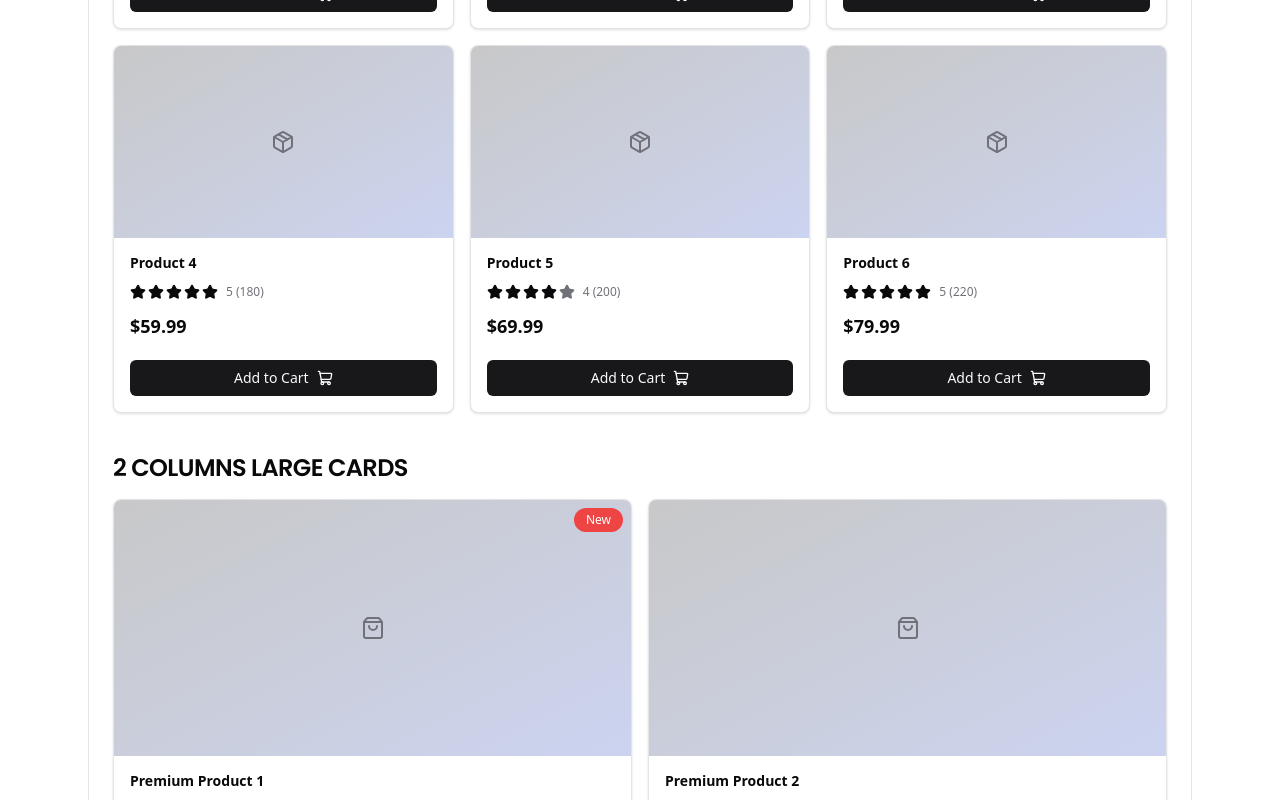
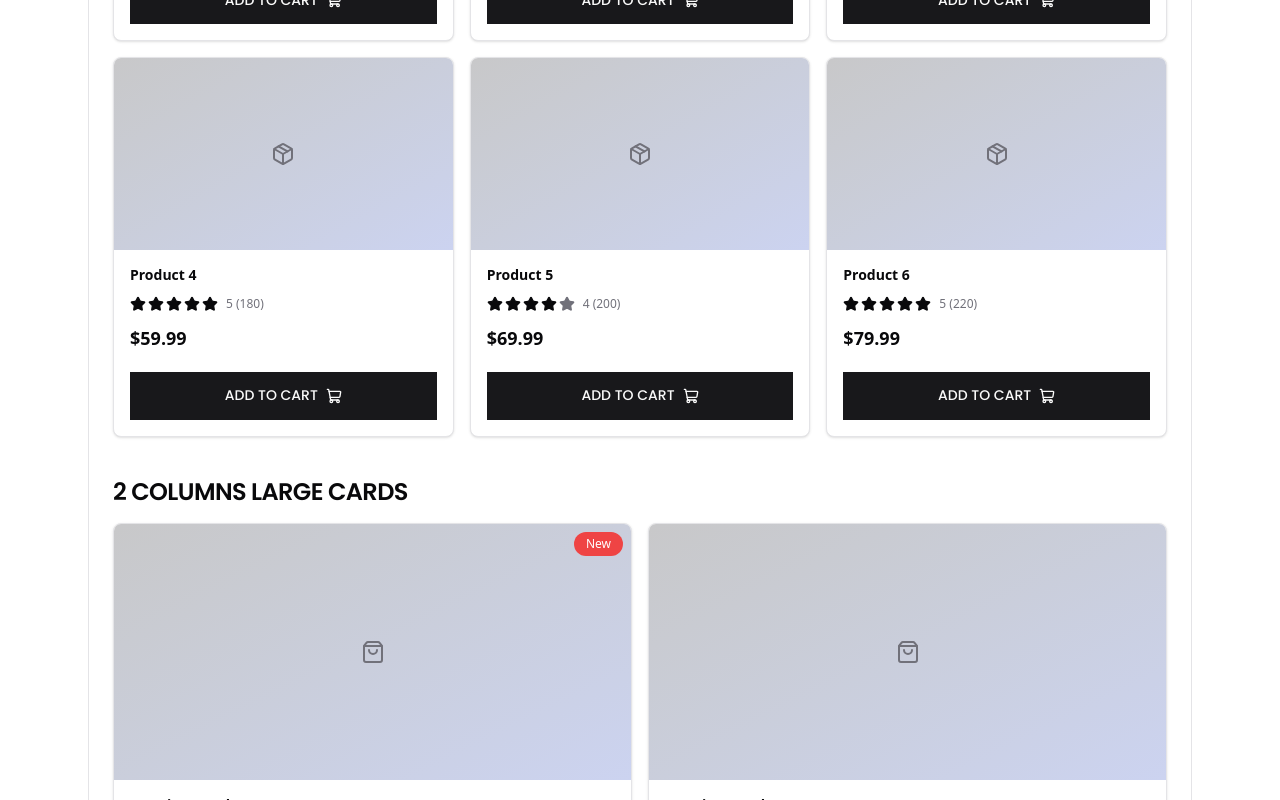
Before and after one commit to mahimdevx/design-system-ts, a Next.js app: page / in a window 1280 px wide. Shown: the part 4660-5460 px from the top of the page. Built offline with nearby package versions, Linux system fonts and the light colour scheme.

Commit message:
refactor: replace div and button elements with Box and Button components in ProductCard and product page

```diff
--- a/src/app/page.tsx
+++ b/src/app/page.tsx
@@ -343,7 +343,7 @@
                 {Array.from({ length: 6 }).map((_, i) => (
                   <GridItem key={i}>
                     <ProductCard>
-                      <ProductImage className="from-primary/20 to-accent/20 relative flex items-center justify-center bg-gradient-to-br">
+                      <ProductImage className="from-primary/20 to-accent/20 relative flex items-center justify-center bg-linear-to-br">
                         {i === 1 && <ProductBadge>-20%</ProductBadge>}
                         <ProductIcon name="Package" size="lg" />
                       </ProductImage>
@@ -368,7 +368,7 @@
                 {Array.from({ length: 4 }).map((_, i) => (
                   <GridItem key={i}>
                     <ProductCard>
-                      <ProductImage className="from-primary/20 to-accent/20 relative flex h-64 items-center justify-center bg-gradient-to-br">
+                      <ProductImage className="from-primary/20 to-accent/20 relative flex h-64 items-center justify-center bg-linear-to-br">
                         {i === 0 && <ProductBadge>New</ProductBadge>}
                         <ProductIcon name="ShoppingBag" size="lg" />
                       </ProductImage>
@@ -392,7 +392,7 @@
                 {Array.from({ length: 8 }).map((_, i) => (
                   <GridItem key={i}>
                     <ProductCard>
-                      <ProductImage className="from-primary/20 to-accent/20 relative flex h-32 items-center justify-center bg-gradient-to-br">
+                      <ProductImage className="from-primary/20 to-accent/20 relative flex h-32 items-center justify-center bg-linear-to-br">
                         <ProductIcon name="Package" size="base" />
                       </ProductImage>
                       <ProductContent className="gap-2 p-3">
--- a/src/components/layouts/product-card.tsx
+++ b/src/components/layouts/product-card.tsx
@@ -5,13 +5,15 @@
 import clsx from "clsx";
 
 import { Icon } from "@components/elements/icon";
+import { Box } from "@components/elements/box";
+import { Button } from "@components/elements/button";
 
 type ProductCardProps = HTMLAttributes<HTMLDivElement>;
 
 export const ProductCard = forwardRef<HTMLDivElement, ProductCardProps>(
   function ProductCard({ className, ...props }, ref) {
     return (
-      <div
+      <Box
         ref={ref}
         className={clsx(
           "group border-border bg-background relative overflow-hidden rounded-lg border shadow transition-all hover:shadow-lg",
@@ -23,14 +25,12 @@
   }
 );
 
-ProductCard.displayName = "ProductCard";
-
 type ProductImageProps = HTMLAttributes<HTMLDivElement>;
 
 export const ProductImage = forwardRef<HTMLDivElement, ProductImageProps>(
   function ProductImage({ className, ...props }, ref) {
     return (
-      <div
+      <Box
         ref={ref}
         className={clsx("bg-muted relative h-48 w-full overflow-hidden", className)}
         {...props}
@@ -38,8 +38,6 @@
     );
   }
 );
-
-ProductImage.displayName = "ProductImage";
 
 type ProductIconProps = HTMLAttributes<HTMLDivElement> & {
   name: keyof typeof import("lucide-react").icons;
@@ -49,25 +47,23 @@
 export const ProductIcon = forwardRef<HTMLDivElement, ProductIconProps>(
   function ProductIcon({ name, size = "lg", className, ...props }, ref) {
     return (
-      <div
+      <Box
         ref={ref}
         className={clsx("flex items-center justify-center", className)}
         {...props}
       >
         <Icon name={name} size={size} className="text-muted-foreground" />
-      </div>
+      </Box>
     );
   }
 );
-
-ProductIcon.displayName = "ProductIcon";
 
 type ProductBadgeProps = HTMLAttributes<HTMLDivElement>;
 
 export const ProductBadge = forwardRef<HTMLDivElement, ProductBadgeProps>(
   function ProductBadge({ className, ...props }, ref) {
     return (
-      <div
+      <Box
         ref={ref}
         className={clsx(
           "bg-destructive absolute top-2 right-2 z-10 rounded-full px-3 py-1 text-xs font-medium text-white",
@@ -79,19 +75,15 @@
   }
 );
 
-ProductBadge.displayName = "ProductBadge";
-
 type ProductContentProps = HTMLAttributes<HTMLDivElement>;
 
 export const ProductContent = forwardRef<HTMLDivElement, ProductContentProps>(
   function ProductContent({ className, ...props }, ref) {
     return (
-      <div ref={ref} className={clsx("flex flex-col gap-3 p-4", className)} {...props} />
+      <Box ref={ref} className={clsx("flex flex-col gap-3 p-4", className)} {...props} />
     );
   }
 );
-
-ProductContent.displayName = "ProductContent";
 
 type ProductTitleProps = HTMLAttributes<HTMLHeadingElement>;
 
@@ -107,14 +99,12 @@
   }
 );
 
-ProductTitle.displayName = "ProductTitle";
-
 type ProductDescriptionProps = HTMLAttributes<HTMLDivElement>;
 
 export const ProductDescription = forwardRef<HTMLDivElement, ProductDescriptionProps>(
   function ProductDescription({ className, ...props }, ref) {
     return (
-      <div
+      <Box
         ref={ref}
         className={clsx("text-muted-foreground text-xs", className)}
         {...props}
@@ -122,8 +112,6 @@
     );
   }
 );
-
-ProductDescription.displayName = "ProductDescription";
 
 interface ProductPriceProps extends HTMLAttributes<HTMLDivElement> {
   current: number;
@@ -133,19 +121,17 @@
 export const ProductPrice = forwardRef<HTMLDivElement, ProductPriceProps>(
   function ProductPrice({ current, original, className, ...props }, ref) {
     return (
-      <div ref={ref} className={clsx("flex items-center gap-2", className)} {...props}>
+      <Box ref={ref} className={clsx("flex items-center gap-2", className)} {...props}>
         <span className="text-foreground text-lg font-bold">${current.toFixed(2)}</span>
         {original && original > current && (
           <span className="text-muted-foreground text-sm line-through">
             ${original.toFixed(2)}
           </span>
         )}
-      </div>
+      </Box>
     );
   }
 );
-
-ProductPrice.displayName = "ProductPrice";
 
 interface ProductRatingProps extends HTMLAttributes<HTMLDivElement> {
   rating: number;
@@ -155,12 +141,12 @@
 export const ProductRating = forwardRef<HTMLDivElement, ProductRatingProps>(
   function ProductRating({ rating, reviews, className, ...props }, ref) {
     return (
-      <div
+      <Box
         ref={ref}
         className={clsx("flex items-center gap-2 text-sm", className)}
         {...props}
       >
-        <div className="flex gap-0.5">
+        <Box className="flex gap-0.5">
           {Array.from({ length: 5 }).map((_, i) => (
             <Icon
               key={i}
@@ -172,16 +158,15 @@
               )}
             />
           ))}
-        </div>
+        </Box>
+
         <span className="text-muted-foreground text-xs">
           {rating} {reviews && `(${reviews})`}
         </span>
-      </div>
+      </Box>
     );
   }
 );
-
-ProductRating.displayName = "ProductRating";
 
 interface ProductActionProps extends HTMLAttributes<HTMLButtonElement> {
   icon?: keyof typeof import("lucide-react").icons;
@@ -194,20 +179,11 @@
     ref
   ) {
     return (
-      <button
-        ref={ref}
-        className={clsx(
-          "bg-primary text-primary-foreground hover:bg-primary/90 active:bg-primary/80 mt-2 flex w-full items-center justify-center gap-2 rounded-md px-3 py-2 text-sm font-medium transition-colors",
-          className
-        )}
-        {...props}
-      >
+      <Button ref={ref} className={clsx("mt-2 w-full", className)} {...props}>
         {icon && iconPosition === "left" && <Icon name={icon} size="sm" />}
         {children}
         {icon && iconPosition === "right" && <Icon name={icon} size="sm" />}
-      </button>
+      </Button>
     );
   }
 );
-
-ProductAction.displayName = "ProductAction";
```
Also changed, not shown: src/app/product/page.tsx (+34 -34 lines).
